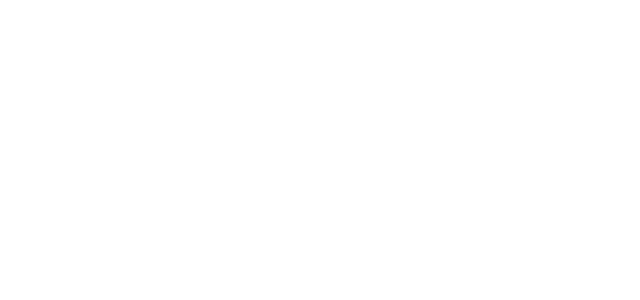
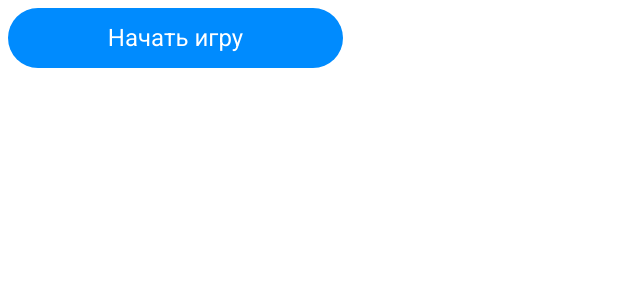
Before and after one commit to lakkq/vue-memorizing-words, a Vue app: page / in a window 1280 px wide. Shown: the top 300 px of the page, without its empty margins (0-640 px from the left). Built offline with nearby package versions, Linux system fonts and the light colour scheme.

Commit message:
add button

```diff
--- a/index.html
+++ b/index.html
@@ -4,6 +4,12 @@
     <meta charset="UTF-8" />
     <link rel="icon" type="image/svg+xml" href="/favicon.svg" />
     <meta name="viewport" content="width=device-width, initial-scale=1.0" />
+    <link rel="preconnect" href="https://fonts.googleapis.com" />
+    <link rel="preconnect" href="https://fonts.gstatic.com" crossorigin />
+    <link
+      href="https://fonts.googleapis.com/css2?family=Inter:ital,opsz,wght@0,14..32,100..900;1,14..32,100..900&family=Libre+Franklin:ital,wght@0,100..900;1,100..900&family=Montserrat:ital,wght@0,100..900;1,100..900&family=Roboto:ital,wght@0,100..900;1,100..900&display=swap"
+      rel="stylesheet"
+    />
     <title>vue-memorizing-words</title>
   </head>
   <body>
--- a/src/App.vue
+++ b/src/App.vue
@@ -1,7 +1,7 @@
 <script setup>
-
+  import Button from './components/Button.vue';
 </script>
 
 <template>
-
+  <Button>Начать игру</Button>
 </template>
--- /dev/null
+++ b/src/components/Button.vue
@@ -0,0 +1,21 @@
+<script setup></script>
+
+<template>
+  <button class="custom-button">
+    <slot/>
+  </button>
+</template>
+
+<style scoped>
+.custom-button {
+  background-color: var(--button-color);
+  color: var(--font-color);
+  font-family: var(--font);
+  font-size: 24px;
+  border: none;
+  padding: 16px 10px;
+  cursor: pointer;
+  border-radius: 50px;
+  min-width: 335px;
+}
+</style>
--- a/src/style.css
+++ b/src/style.css
@@ -0,0 +1,5 @@
+:root {
+    --font-color: #FFFFFF;
+    --font: "Roboto", sans-serif;
+    --button-color: #008BFE;
+}
```
